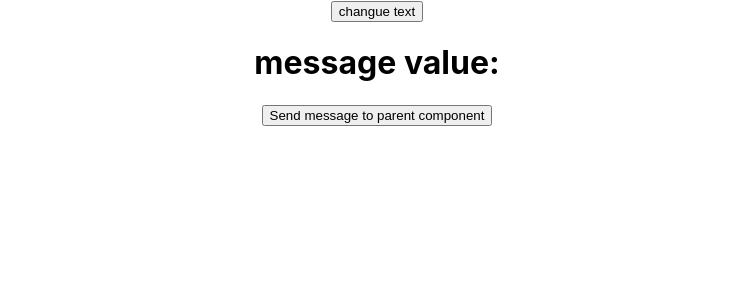
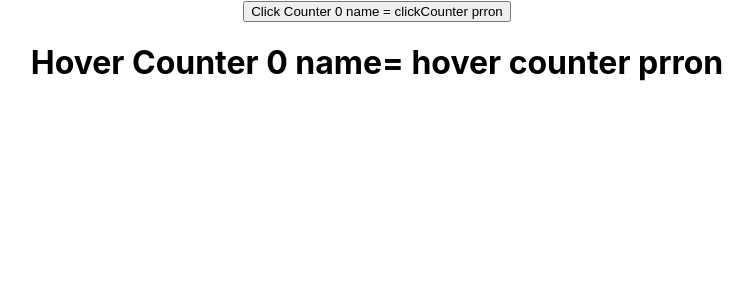
Before and after one commit to jsalazare/fun-with-react, a React (Create React App) app: page / in a window 1280 px wide. Shown: the top 300 px of the page, without its empty margins (263-1016 px from the left). Built offline with nearby package versions, Linux system fonts and the light colour scheme.

Commit message:
adding high order component

```diff
--- a/src/App.js
+++ b/src/App.js
@@ -12,6 +12,8 @@ import DestructuringPropsAndStateClassComponent
     from './components/DestructuringPropsAndStateClassComponent';
 import Events from './components/Events';
 import ParentComponent from './components/ParentComponent';
+import ClickCounter from './components/ClickCounter';
+import HoverCounter from './components/HoverCounter';
 
 function App() {
     return (
@@ -28,8 +30,10 @@ function App() {
             {/*  <MyElement name={'ups not an error'}/>*/}
             {/*  <MyElement name={'error'}/>*/}
             {/*</ErrorBoundary>*/}
-            <Events></Events>
-            <ParentComponent></ParentComponent>
+            {/*<Events></Events>*/}
+            {/*<ParentComponent></ParentComponent>*/}
+            <ClickCounter  name={'clickCounter prron'} incrementValues={5}></ClickCounter>
+            <HoverCounter  name={'hover counter prron'} incrementValues={10}></HoverCounter>
 
 
         </div>
--- /dev/null
+++ b/src/components/ClickCounter.js
@@ -0,0 +1,16 @@
+import React, {Component} from 'react';
+import CreateHOC from './CreateHOC';
+
+class ClickCounter extends Component {
+
+    render() {
+        const {counterPlus, counterValue, name} = this.props
+        return (
+            <div>
+                <button onClick={counterPlus}>Click Counter {counterValue} name = {name}</button>
+            </div>
+        );
+    }
+}
+
+export default CreateHOC(ClickCounter)
--- /dev/null
+++ b/src/components/CreateHOC.js
@@ -0,0 +1,29 @@
+import React, {Component} from 'react';
+
+
+const CreateHOC = OriginalComponent => {
+    class NewComponent extends Component {
+        constructor(props, context) {
+            super(props, context);
+            this.state = {
+                counter: 0
+            }
+        }
+
+
+        counterPlus = () => {
+            this.setState(prevState => ({
+                    counter: prevState.counter + this.props.incrementValues
+                }
+            ));
+        };
+
+        render() {
+            return <OriginalComponent counterPlus={this.counterPlus} counterValue={this.state.counter} {...this.props}></OriginalComponent>;
+        }
+    }
+    return NewComponent;
+};
+
+
+export default CreateHOC;
--- /dev/null
+++ b/src/components/HoverCounter.js
@@ -0,0 +1,16 @@
+import React, {Component} from 'react';
+import CreateHOC from './CreateHOC';
+
+class HoverCounter extends Component {
+
+    render() {
+        const {counterPlus, counterValue, name} = this.props;
+        return (
+            <div>
+                <h1 onMouseOver={counterPlus}>Hover Counter {counterValue} name= {name}</h1>
+            </div>
+        );
+    }
+}
+
+export default CreateHOC(HoverCounter)
```
